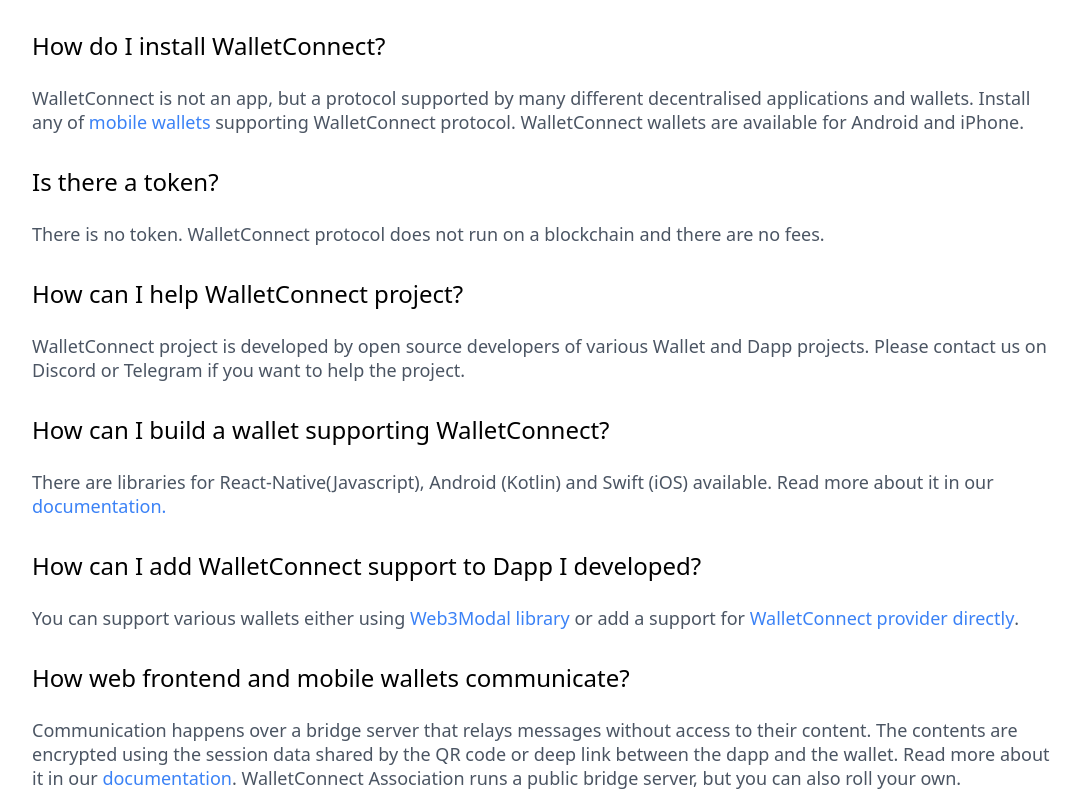
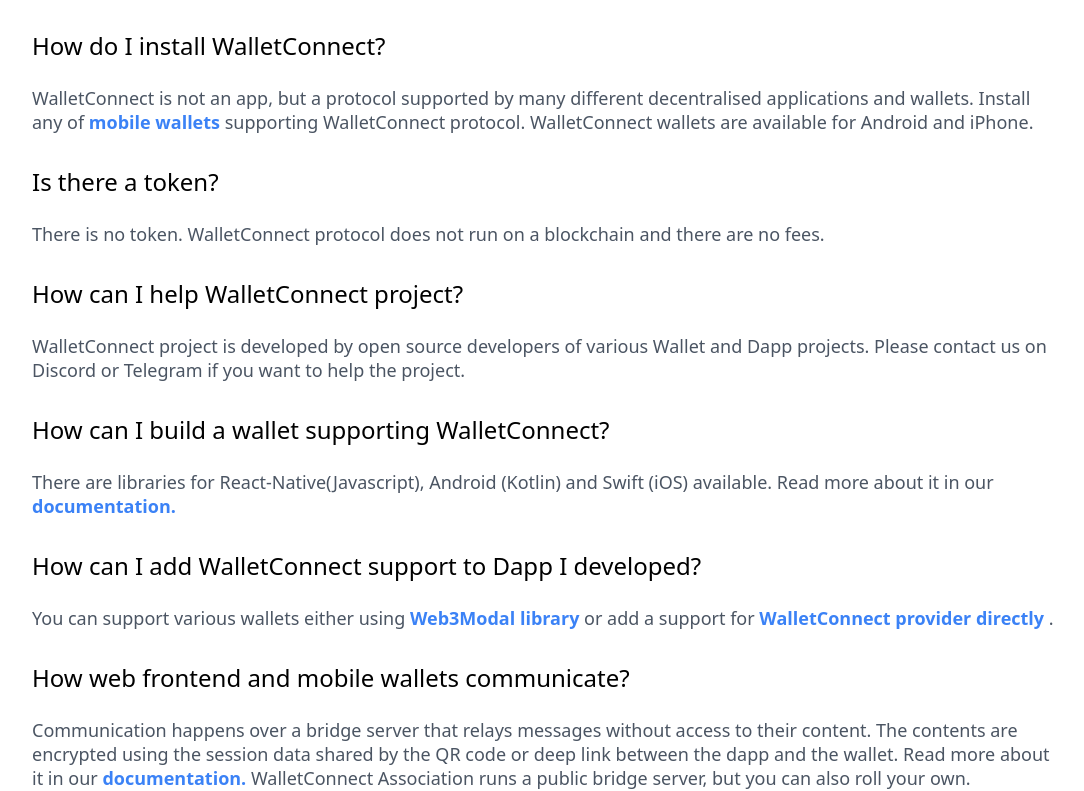
Before and after one commit to WalletConnect/walletconnect-website, a Next.js app: page / in a window 1280 px wide. Shown: the part 1550-2341 px from the top of the page, without its empty margins (96-1180 px from the left). Built offline with nearby package versions, Linux system fonts and the light colour scheme; what @tailwindcss/ui would draw is missing.

Commit message:
added styledlink component, added links to mainpage

```diff
--- /dev/null
+++ b/common/constants.ts
@@ -0,0 +1,8 @@
+export const GITHUB_URL = 'https://github.walletconnect.org/';
+export const DOCS_URL = 'https://docs.walletconnect.org/';
+export const WALLETS_URL = '/wallets';
+export const APPS_URL = '/apps';
+export const WEB3MODAL_URL = 'https://github.com/Web3Modal/web3modal';
+export const WEB3_QUICKSTART_URL = 'https://docs.walletconnect.org/quick-start/dapps/web3-provider';
+export const DISCORD_URL = 'https://discord.gg/jhxMvxP';
+export const TWITTER_URL = 'https://twitter.walletconnect.org/';
--- /dev/null
+++ b/components/StyledLinks.tsx
@@ -0,0 +1,79 @@
+import Link from "next/link";
+
+
+export type LinkProps = {
+  children: React.ReactNode;
+  href: string;
+  external?: boolean;
+}
+
+
+export const HeaderLink = ({ children, href, external = false }: LinkProps) => {
+  const LINK_STYLE_CLASSES = 'font-semibold text-cool-gray-500 hover:text-cool-gray-600 sm:text-xl';
+
+  return (
+    <InternalExternalLink
+      href={href}
+      external={external}
+      tailwindStyles={LINK_STYLE_CLASSES}
+    >
+      {children}
+    </InternalExternalLink>
+  )
+}
+
+
+export const FooterLink = ({ children, href }: LinkProps) => {
+  const LINK_STYLE_CLASSES = 'text-sm font-medium sm:text-lg text-cool-gray-600 hover:text-cool-gray-500';
+
+  return (
+    <InternalExternalLink
+      href={href}
+      external={true}
+      tailwindStyles={LINK_STYLE_CLASSES}
+    >
+      {children}
+    </InternalExternalLink>
+  )
+}
+
+
+export const PageLink = ({ children, href, external = false }: LinkProps) => {
+  const LINK_STYLE_CLASSES = 'font-semibold text-blue-500 hover:text-cool-blue-600';
+
+  return (
+    <InternalExternalLink
+      href={href}
+      external={external}
+      tailwindStyles={LINK_STYLE_CLASSES}
+    >
+      {` ${children} `}
+    </InternalExternalLink>
+  )
+}
+
+
+export type IntExtLinkProps = {
+  children: any;
+  href: string;
+  tailwindStyles: string;
+  external?: boolean;
+}
+
+
+export const InternalExternalLink = ({ children, href, tailwindStyles, external = false }: IntExtLinkProps) => {
+
+  if (!external) return (
+    <Link href={href}>
+      <a className={tailwindStyles}>
+        {children}
+      </a>
+    </Link>
+  )
+
+  return (
+    <a className={tailwindStyles} target="_blank" href={href} rel="noopener noreferrer">
+      {children}
+    </a>
+  )
+}
--- a/layout/Footer.tsx
+++ b/layout/Footer.tsx
@@ -1,19 +1,28 @@
+import { DISCORD_URL, GITHUB_URL, TWITTER_URL } from "../common/constants";
+import { FooterLink } from "../components/StyledLinks";
+
 const Footer = () => (
   <footer className="flex justify-center mt-24 mb-16 sm:mt-32">
     <div className="flex flex-col space-y-6 sm:space-y-0 sm:space-x-20 sm:flex-row">
-      <FooterIcon name="Discord" iconPath='/discord.svg' />
-      <FooterIcon name="Twitter" iconPath='/twitter.svg' />
-      <FooterIcon name="Github" iconPath='/github.svg' />
+      <FooterIcon name="Discord" iconPath='/discord.svg' href={DISCORD_URL} />
+      <FooterIcon name="Twitter" iconPath='/twitter.svg' href={TWITTER_URL} />
+      <FooterIcon name="Github" iconPath='/github.svg' href={GITHUB_URL} />
     </div>
   </footer>
 )
-
 export default Footer;
 
 
-const FooterIcon = ({ name, iconPath }) => (
-  <div className="flex">
-    <img className="w-6 sm:w-8" src={iconPath} alt={name} />
-    <p className="ml-2 text-sm font-medium sm:text-lg text-cool-gray-600">{name}</p>
-  </div>
+const FooterIcon = ({ name, iconPath, href }) => (
+  <FooterLink
+    href={href}
+  >
+    <div className="flex">
+      <img className="w-6 sm:w-8" src={iconPath} alt={name} />
+      <p className="ml-2">
+        {name}
+      </p>
+    </div>
+  </FooterLink>
+
 )
--- /dev/null
+++ b/layout/Header.tsx
@@ -0,0 +1,41 @@
+import Head from 'next/head';
+import Link from 'next/link';
+import { DOCS_URL, GITHUB_URL } from '../common/constants';
+import { HeaderLink } from '../components/StyledLinks';
+
+
+const Header = () => (
+  <>
+    <Head>
+      <title>WalletConnect</title>
+    </Head>
+    <header className="sticky top-0 z-10 flex items-center justify-between px-5 py-4 bg-white md:py-6 ">
+      <div className="absolute inset-0 shadow-lg opacity-50"></div>
+      <div className="z-20 flex justify-around w-full sm:pr-10 md:pr-20">
+        <HeaderLink href={GITHUB_URL} external>
+          Github
+        </HeaderLink>
+        <HeaderLink href={DOCS_URL} external>
+          Docs
+        </HeaderLink>
+      </div>
+      <div className="z-20 flex">
+        <div className="w-16 mx-6 sm:w-20 md:w-28">
+          <Link href="/">
+            <img className="cursor-pointer object-fit" src='walletconnect-logo.svg' alt='walletconnect logo' />
+          </Link>
+        </div>
+      </div>
+      <div className="z-20 flex justify-around w-full sm:pl-10 md:pl-20">
+        <HeaderLink href='/wallets'>
+          Wallets
+        </HeaderLink>
+        <HeaderLink href='/apps'>
+          Apps
+        </HeaderLink>
+      </div>
+    </header>
+  </>
+)
+
+export default Header;
--- a/layout/HeaderLink.tsx
+++ /dev/null
@@ -1,31 +0,0 @@
-import Link from "next/link";
-
-
-export type HeaderLinkProps = {
-  children: any;
-  href: string;
-  external?: boolean;
-}
-
-
-// Link (styles)
-
-// HeaderLink
-
-export const HeaderLink = ({ children, href, external = false }: HeaderLinkProps) => {
-  const LINK_STYLE_CLASSES = 'font-semibold text-cool-gray-500 hover:text-cool-gray-600 sm:text-xl';
-
-  if (!external) return (
-    <Link href={href}>
-      <a className={LINK_STYLE_CLASSES}>
-        {children}
-      </a>
-    </Link>
-  )
-
-  return (
-    <a className={LINK_STYLE_CLASSES} target="_blank" href={href} rel="noopener noreferrer">
-      {children}
-    </a>
-  )
-}
--- a/layout/Layout.tsx
+++ b/layout/Layout.tsx
@@ -1,10 +1,10 @@
-import ShadowHeader from './ShadowHeader';
+import Header from './Header';
 import Footer from './Footer';
 
 
 const Layout = ({ children }) => (
   <div className="font-roboto" id="content">
-    <ShadowHeader />
+    <Header />
     {children}
     <Footer />
   </div>
--- a/layout/ShadowHeader.tsx
+++ /dev/null
@@ -1,45 +0,0 @@
-import Head from 'next/head';
-import Link from 'next/link';
-import getConfig from 'next/config'
-import { HeaderLink } from './HeaderLink';
-
-
-const ShadowHeader = () => {
-  const { serverRuntimeConfig } = getConfig();
-
-  return (
-    <>
-      <Head>
-        <title>WalletConnect</title>
-      </Head>
-      <header className="sticky top-0 z-10 flex items-center justify-between px-5 py-4 bg-white md:py-6 ">
-        <div className="absolute inset-0 shadow-lg opacity-50"></div>
-        <div className="z-20 flex justify-around w-full sm:pr-10 md:pr-20">
-          <HeaderLink href={serverRuntimeConfig.WALLET_CONNECT_GITHUB_URL} external>
-            Github
-        </HeaderLink>
-          <HeaderLink href={serverRuntimeConfig.WALLET_CONNECT_DOCS_URL} external>
-            Docs
-        </HeaderLink>
-        </div>
-        <div className="z-20 flex">
-          <div className="w-16 mx-6 sm:w-20 md:w-28">
-            <Link href="/">
-              <img className="cursor-pointer object-fit" src='walletconnect-logo.svg' alt='walletconnect logo' />
-            </Link>
-          </div>
-        </div>
-        <div className="z-20 flex justify-around w-full sm:pl-10 md:pl-20">
-          <HeaderLink href='/wallets'>
-            Wallets
-        </HeaderLink>
-          <HeaderLink href='/apps'>
-            Apps
-        </HeaderLink>
-        </div>
-      </header>
-    </>
-  )
-}
-
-export default ShadowHeader;
--- a/next.config.js
+++ b/next.config.js
@@ -1,9 +1,5 @@
 module.exports = {
   images: {
     domains: ['walletconnect.org', 'github.com'],
-  },
-  serverRuntimeConfig: {
-    WALLET_CONNECT_GITHUB_URL: 'https://github.walletconnect.org/',
-    WALLET_CONNECT_DOCS_URL: 'https://docs.walletconnect.org/'
-  },
+  }
 }
--- a/pages/index.tsx
+++ b/pages/index.tsx
@@ -2,6 +2,8 @@
 import IconImage from "../components/IconImage";
 import FUNDERS from '../common/funders';
 import CONTRIBUTORS from '../common/contributors';
+import { PageLink } from "../components/StyledLinks";
+import { DOCS_URL, WALLETS_URL, WEB3MODAL_URL, WEB3_QUICKSTART_URL } from "../common/constants";
 
 
 
@@ -39,8 +41,9 @@
   <TitledContent title='Frequently asked questions'>
     <FAQContent title="How do I install WalletConnect?">
       WalletConnect is not an app, but a protocol supported by many different
-      decentralised applications and wallets. Install any of <span className="font-medium text-blue-500">mobile
-      wallets</span> supporting WalletConnect protocol. WalletConnect wallets
+      decentralised applications and wallets. Install any of
+      <PageLink href={WALLETS_URL}>mobile wallets</PageLink>
+      supporting WalletConnect protocol. WalletConnect wallets
       are available for Android and iPhone.
     </FAQContent>
     <FAQContent title="Is there a token?">
@@ -53,28 +56,23 @@
     </FAQContent>
     <FAQContent title="How can I build a wallet supporting WalletConnect?">
       There are libraries for React-Native(Javascript), Android (Kotlin) and Swift (iOS) available.
-      Read more about it in our <span className="font-medium text-blue-500">documentation.</span>
+      Read more about it in our <PageLink href={DOCS_URL}>documentation.</PageLink>
     </FAQContent>
     <FAQContent title="How can I add WalletConnect support to Dapp I developed?">
-      You can support various wallets either using <span className="font-medium text-blue-500">Web3Modal library </span>
-       or add a support for <span className="font-medium text-blue-500">WalletConnect provider directly</span>.
+      You can support various wallets either using  <PageLink href={WEB3MODAL_URL} external>Web3Modal library </PageLink>
+      or add a support for <PageLink href={WEB3_QUICKSTART_URL} external>WalletConnect provider directly</PageLink>.
     </FAQContent>
     <FAQContent title="How web frontend and mobile wallets communicate?">
       Communication happens over a bridge server that relays messages without
       access to their content. The contents are encrypted using the session data
       shared by the QR code or deep link between the dapp and the wallet. Read
-      more about it in our <span className="font-medium text-blue-500">documentation</span>.
+      more about it in our <PageLink href={DOCS_URL}>documentation.</PageLink>
       WalletConnect Association runs a public bridge server, but you can also roll your own.
     </FAQContent>
   </TitledContent>
 )
 
 
-const PageLink = ({ href, children }) => (
-  <span className="font-semibold text-blue-500">
-    {children}
-  </span>
-)
 
 const FAQContent = ({ title, children }) => (
   <div className="mt-8">
@@ -148,7 +146,8 @@
           How does it work?
       </h2>
         <p className="mt-6 text-lg leading-6 text-gray-700">
-          WalletConnect connects web applications to supported <span className="font-semibold text-blue-500">mobile wallets. </span>
+          WalletConnect connects web applications to supported
+          <PageLink href={WALLETS_URL}>mobile wallets</PageLink>
         WalletConnect session is started by a scanning a QR code (desktop) or
         by clicking an application deep link (mobile).
       </p>
```
